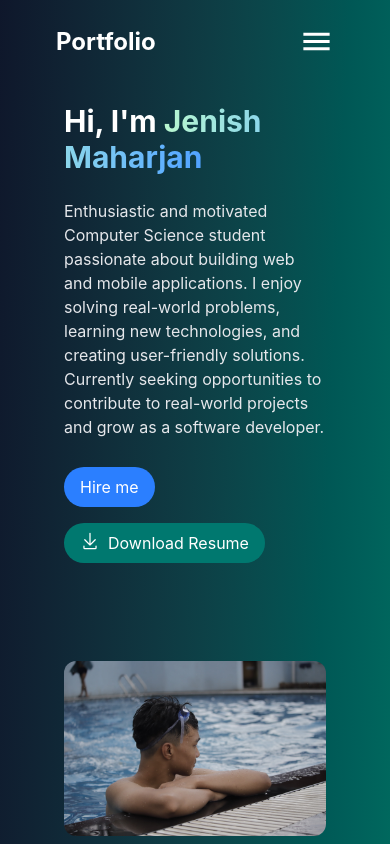
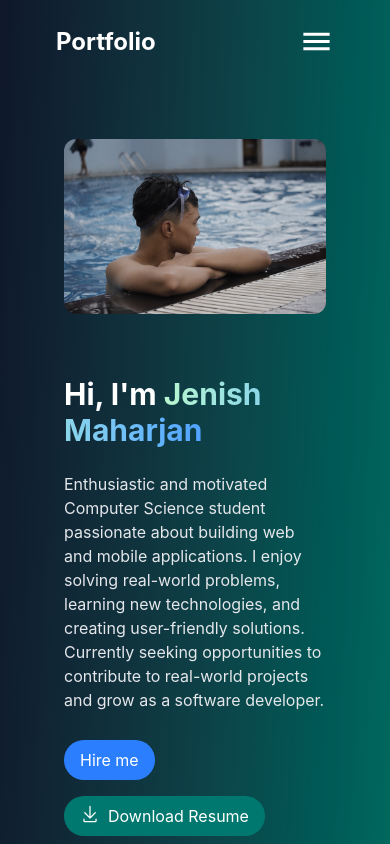
Before and after one commit to Jenish-Mhrzn/Portfolio, a React (Vite) app: page / in a window 390 px wide. Shown: the top 844 px of the page. Built offline with nearby package versions, Linux system fonts and the light colour scheme.

Commit message:
removed animation

```diff
--- a/src/components/Contact.jsx
+++ b/src/components/Contact.jsx
@@ -13,8 +13,13 @@ import "aos/dist/aos.css";
 const Contact = () => {
   // useEffect(() => {
   //   AOS.init({
-  //     duration: 1000,
+  //     duration: 2000,
   //   });
+
+  //   const handleLoad = () => AOS.refresh();
+  //   window.addEventListener("load", handleLoad);
+
+  //   return () => window.removeEventListener("load", handleLoad);
   // }, []);
   const [result, setResult] = useState("");
   const initalValues = { name: "", email: "", number: "", message: "" };
@@ -98,7 +103,8 @@ const Contact = () => {
       <span className="text-center text-gray-300 font-semibold mt-2">
         Let's Connect
       </span>
-      <div className="mt-13 flex flex-col sm:flex-row justify-between " >
+      <div className="mt-13 flex flex-col sm:flex-row justify-between ">
+        {/* data-aos="fade-up" */}
         <div className="flex flex-col space-y-3 basis-[48%]">
           <div className="flex gap-4 items-center">
             <h1 className="font-medium text-white text-2xl">Send Message</h1>
@@ -202,4 +208,3 @@ const Contact = () => {
 };
 
 export default Contact;
-// data-aos="fade-up"
--- a/src/components/Hero.jsx
+++ b/src/components/Hero.jsx
@@ -1,25 +1,33 @@
 import React, { useEffect } from "react";
 import profile from "../assets/profile.JPG";
-import me from "../assets/me.jpg"
+import me from "../assets/me.jpg";
 import Navbar from "./Navbar";
 import { GoDownload } from "react-icons/go";
-import AOS from "aos"
-import "aos/dist/aos.css"
-
+import AOS from "aos";
+import "aos/dist/aos.css";
 
 const Hero = () => {
   // useEffect(() => {
   //   AOS.init({
-  //     duration:2000
-  //   })
-  // },[])
+  //     duration: 2000,
+  //   });
+
+  //   const handleLoad = () => AOS.refresh();
+  //   window.addEventListener("load", handleLoad);
+
+  //   return () => window.removeEventListener("load", handleLoad);
+  // }, []);
   return (
     <div className="flex flex-col justify-center px-10 lg:px-20 min-h-screen ">
       <Navbar />
-      <div className="flex flex-1 flex-col md:flex-row items-center justify-between mt-3 sm:mt-0 p-2 px-6 sm:px-10 lg:px-20 " >
+      <div className="flex flex-1 flex-col-reverse  md:flex-row items-center justify-between mt-3 sm:mt-0 p-2 px-6 sm:px-10 lg:px-20 ">
+        {/* data-aos="fade-left" */}
         <div className="space-y-3  basis-[48%] text-left">
           <h1 className=" text-3xl md:text-4xl lg:text-5xl font-bold text-white">
-            Hi, I'm <span className="bg-gradient-to-r from-green-200 to-blue-400 text-transparent bg-clip-text" >Jenish Maharjan</span>
+            Hi, I'm{" "}
+            <span className="bg-gradient-to-r from-green-200 to-blue-400 text-transparent bg-clip-text">
+              Jenish Maharjan
+            </span>
           </h1>
           <p className="mt-6 max-w-xl text-gray-200 ">
             Enthusiastic and motivated Computer Science student passionate about
@@ -29,11 +37,15 @@ const Hero = () => {
             real-world projects and grow as a software developer.
           </p>
           <div className="flex flex-wrap gap-4 mt-7">
-            <a  href="#Contact" className="bg-blue-500 px-4 py-2 rounded-full text-white">
+            <a
+              href="#Contact"
+              className="bg-blue-500 px-4 py-2 rounded-full text-white"
+            >
               Hire me
             </a>
             <a
               href="/CV.pdf"
+              download
               className="bg-teal-700 px-4 py-2 rounded-full text-white flex gap-2 "
             >
               <GoDownload size={20} />
@@ -41,7 +53,7 @@ const Hero = () => {
             </a>
           </div>
         </div>
-        <div className="mt-9 sm:mt-7 lg:mt-12 basis-[48%]">
+        <div className="mt-9 mb-7 md:mb-0 sm:mt-7 lg:mt-12 basis-[48%]">
           <img src={profile} className="w-full max-w-md mx-auto rounded-xl" />
         </div>
       </div>
--- a/src/components/Navbar.jsx
+++ b/src/components/Navbar.jsx
@@ -37,7 +37,7 @@ const Navbar = () => {
       </div>
 
       <div
-        className={`sm:hidden fixed top-0 right-0 h-screen w-[35%] bg-teal-700 backdrop-blur-lg transition-transform duration-300 ${
+        className={`sm:hidden fixed top-0 right-0 h-dvh w-[35%] bg-teal-700 backdrop-blur-lg transition-transform duration-300 ${
           isOpen ? "translate-x-0" : "translate-x-full"
         }`}
       >
--- a/src/components/Skills.jsx
+++ b/src/components/Skills.jsx
@@ -8,6 +8,11 @@ const Skills = () => {
   //   AOS.init({
   //     duration: 2000,
   //   });
+
+  //   const handleLoad = () => AOS.refresh();
+  //   window.addEventListener("load", handleLoad);
+
+  //   return () => window.removeEventListener("load", handleLoad);
   // }, []);
   return (
     <div className="w-full sm:py-16 px-6 sm:px-10 lg:px-20 mb-8 " id="Skills">
@@ -17,7 +22,8 @@ const Skills = () => {
 
       <p className="text-center text-gray-300 mt-2">Tools and Technologies</p>
 
-      <div className="grid grid-cols-1 md:grid-cols-2 gap-6 mt-10" >
+      <div className="grid grid-cols-1 md:grid-cols-2 gap-6 mt-10">
+        {/* data-aos="fade-left"> */}
         {Skill.map((category, index) => (
           <div
             key={index}
@@ -48,4 +54,3 @@ const Skills = () => {
 };
 
 export default Skills;
-// data-aos="fade-left"
```
Also changed, not shown: src/components/Education.jsx (+20 -10 lines), src/components/Project.jsx (+6 -1 lines), src/App.jsx (line endings or trailing spaces).
